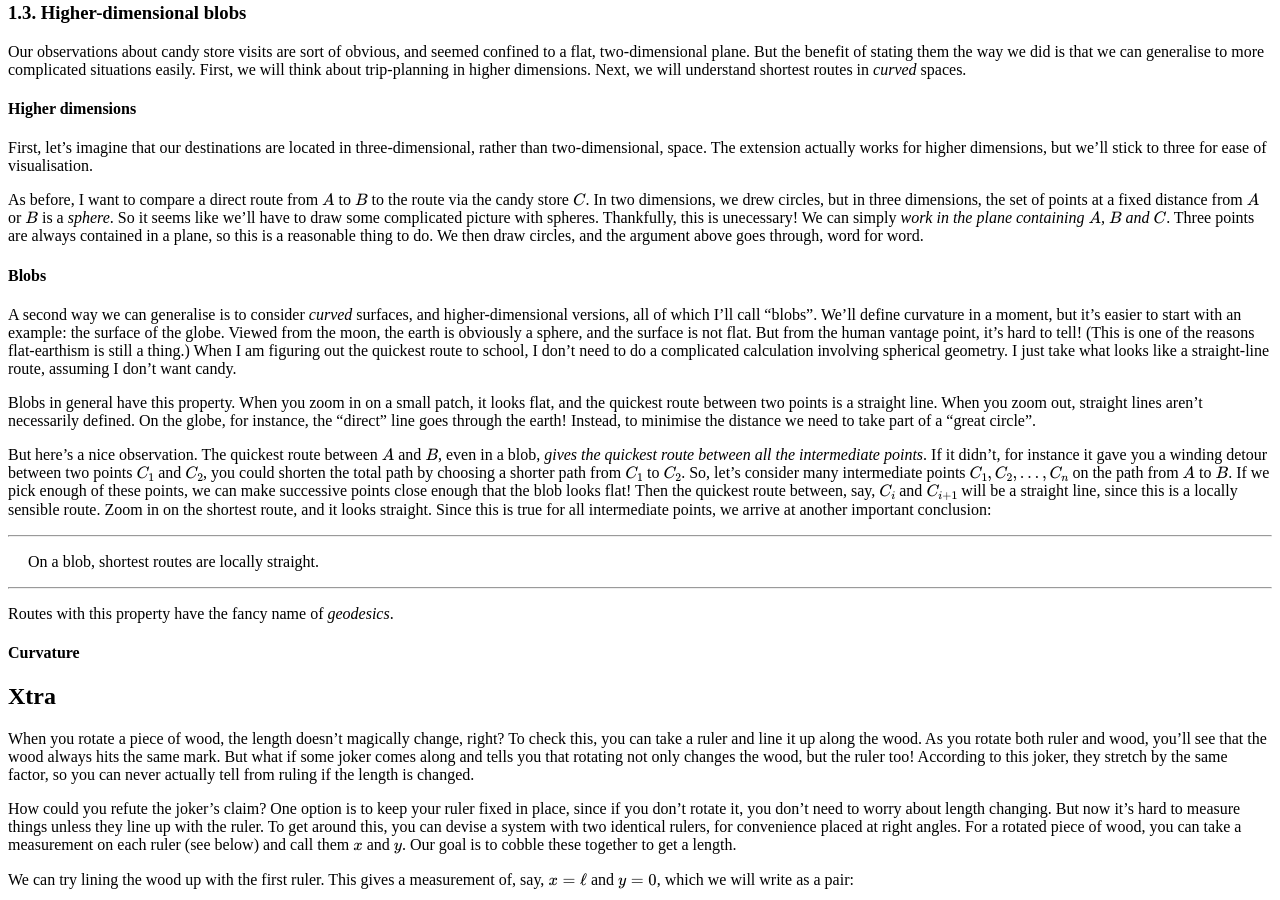
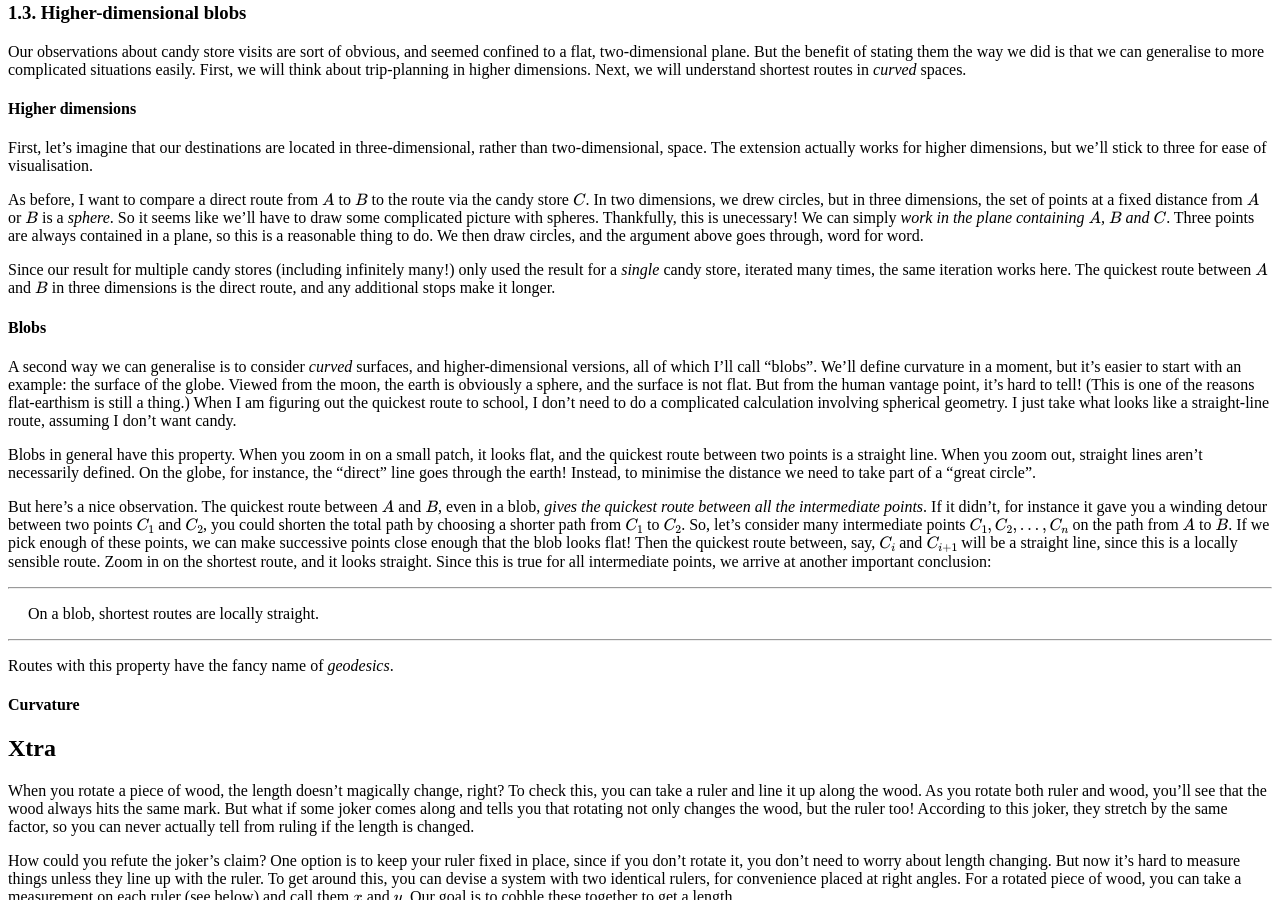
Before and after one commit to hapax/hapax.github.io, a Jekyll site: the page built from assets/maximal.md, in a window 1280 px wide and 900 px high, scrolled down 2346 px. Built offline with Jekyll 4.4.1, drawn with Linux system fonts in a browser that asks for light colours; our own code applies the rules of GitHub Pages for plain Markdown files; formulas are drawn with MathJax 3; a script that is not in the unit is left out.

Commit message:
Update maximal.md

```diff
--- a/assets/maximal.md
+++ b/assets/maximal.md
@@ -232,7 +232,11 @@ thing to do.
 We then draw circles, and the argument above goes through, word for
 word.
 
-
+Since our result for multiple candy stores (including infinitely
+many!) only used the result for a *single* candy store, iterated many
+times, the same iteration works here.
+The quickest route between $A$ and $B$ in three dimensions is the
+direct route, and any additional stops make it longer.
 
 #### Blobs
 
```
